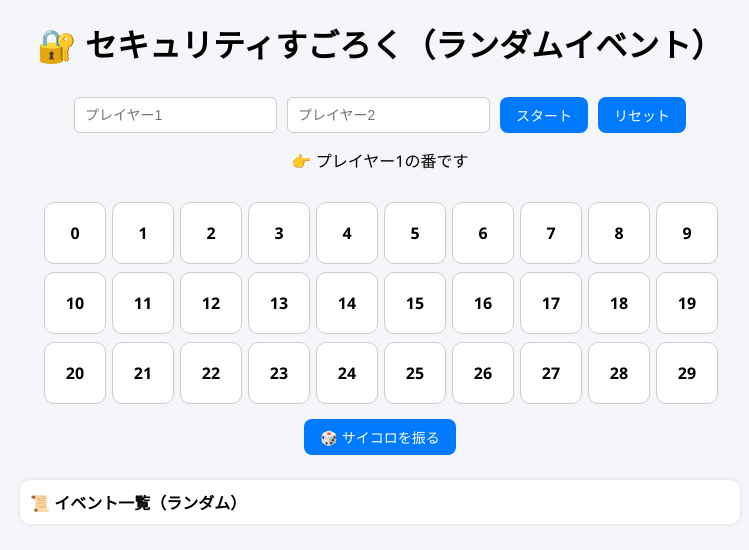
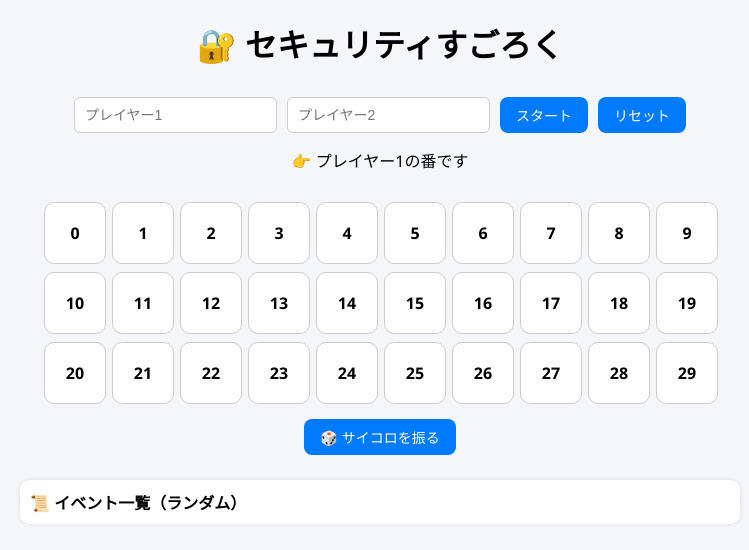
Before and after one commit to yangjinteng754-spec/sugoroku, a plain HTML site: page index.html in a window 1280 px wide. Shown: the whole page, without its empty margins (260-1009 px from the left). Drawn offline with Linux system fonts and the light colour scheme.

Commit message:
改善版

```diff
--- a/index.html
+++ b/index.html
@@ -123,7 +123,7 @@
 </head>
 <body>
 
-<h1>🔐 セキュリティすごろく（ランダムイベント）</h1>
+<h1>🔐 セキュリティすごろく</h1>
 
 <div class="container">
   <div class="controls">
```
